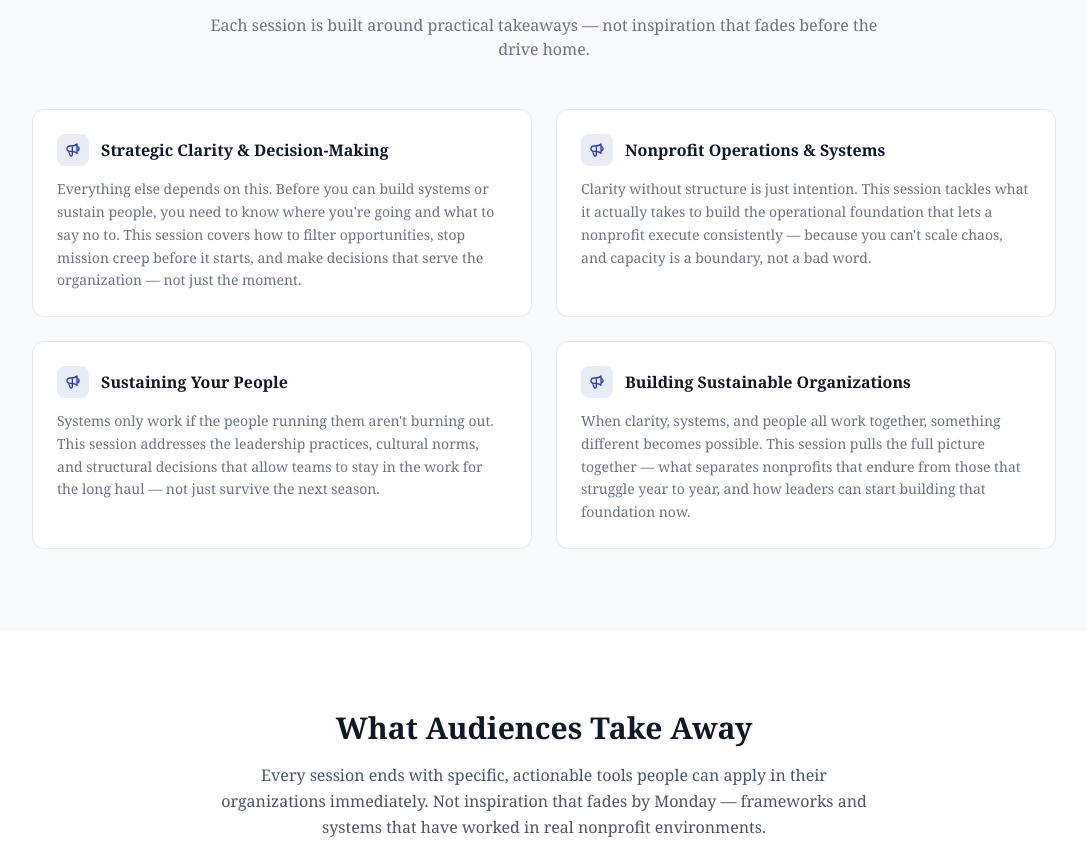
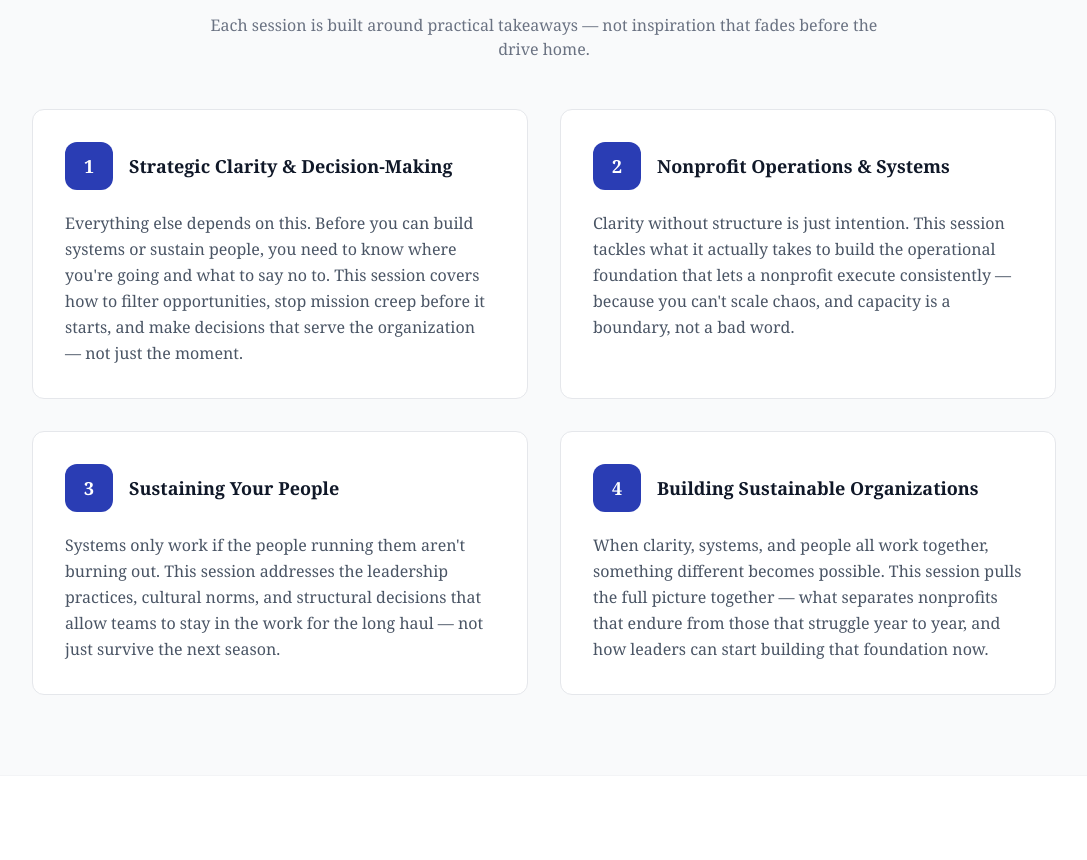
Before and after one commit to Foundations-and-Horizons/Website, a Next.js app: page /speaking in a window 1280 px wide. Shown: the part 2713-3573 px from the top of the page, without its empty margins (96-1183 px from the left). Built offline with nearby package versions, Linux system fonts and the light colour scheme.

Commit message:
Make speaking topic cards larger and more prominent

```diff
--- a/app/(marketing)/speaking/page.tsx
+++ b/app/(marketing)/speaking/page.tsx
@@ -100,18 +100,16 @@ export default function SpeakingPage() {
             <h2 className="text-3xl font-bold text-gray-900 mb-4">Speaking Topics</h2>
             <p className="text-gray-500 max-w-2xl mx-auto">Each session is built around practical takeaways — not inspiration that fades before the drive home.</p>
           </div>
-          <div className="grid grid-cols-1 md:grid-cols-2 gap-6">
-            {topics.map((topic) => (
-              <div key={topic.title} className="bg-white rounded-xl border border-gray-200 p-6 hover:shadow-md hover:border-blue-200 transition-all duration-200">
-                <div className="flex items-center gap-3 mb-3">
-                  <div className="w-8 h-8 rounded-lg bg-[#2a3db4]/10 flex items-center justify-center shrink-0">
-                    <svg className="w-4 h-4 text-[#2a3db4]" fill="none" stroke="currentColor" viewBox="0 0 24 24">
-                      <path strokeLinecap="round" strokeLinejoin="round" strokeWidth={2} d="M11 5.882V19.24a1.76 1.76 0 01-3.417.592l-2.147-6.15M18 13a3 3 0 100-6M5.436 13.683A4.001 4.001 0 017 6h1.832c4.1 0 7.625-1.234 9.168-3v14c-1.543-1.766-5.067-3-9.168-3H7a3.988 3.988 0 01-1.564-.317z" />
-                    </svg>
+          <div className="grid grid-cols-1 md:grid-cols-2 gap-8">
+            {topics.map((topic, i) => (
+              <div key={topic.title} className="bg-white rounded-xl border border-gray-200 p-8 hover:shadow-lg hover:border-blue-200 transition-all duration-200">
+                <div className="flex items-center gap-4 mb-5">
+                  <div className="w-12 h-12 rounded-xl bg-[#2a3db4] flex items-center justify-center shrink-0 text-white font-bold text-lg">
+                    {i + 1}
                   </div>
-                  <h3 className="font-semibold text-gray-900">{topic.title}</h3>
+                  <h3 className="text-lg font-bold text-gray-900 leading-snug">{topic.title}</h3>
                 </div>
-                <p className="text-gray-500 text-sm leading-relaxed">{topic.desc}</p>
+                <p className="text-gray-600 text-base leading-relaxed">{topic.desc}</p>
               </div>
             ))}
           </div>
```
